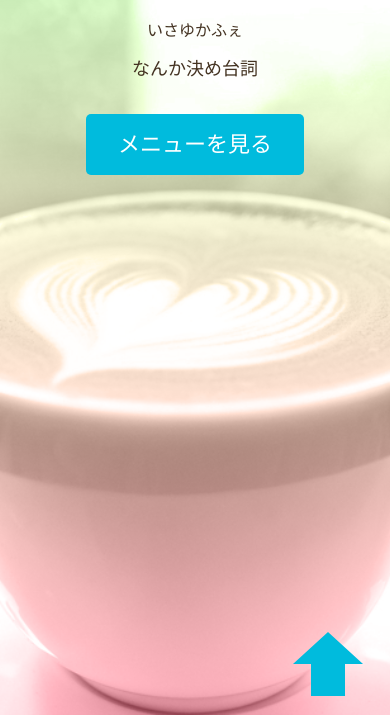
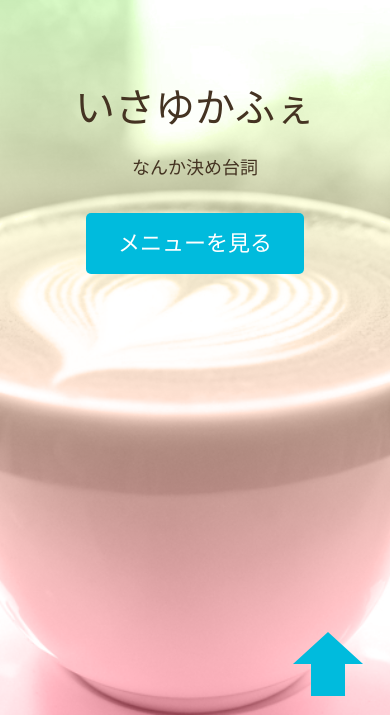
Before and after one commit to egnuyuki/public, a plain HTML site: page index.html in a window 390 px wide. Shown: the part 129-844 px from the top of the page. Drawn offline with Linux system fonts and the light colour scheme; some packages are replaced by stand-ins of ours; a web font is replaced by a local one.

Commit message:
no message

```diff
--- a/index.html
+++ b/index.html
@@ -10,6 +10,7 @@
   <meta property="og:tytle" content="isaYucafe Home">
   <meta property="og:discription" content="ちょっとそこで勉強してこうぜ">
   <meta property="og:image" content="https://example.com/imges/ogp.jpg">
+  <meta name="viewpoint" content="width=device-width, initial-scale=1.0">
 
   <!---CSS--->
 
--- a/style.css
+++ b/style.css
@@ -44,6 +44,7 @@ img {
 .main-nav a {
   color: #432;
 }
+
 .main-nav a:hover {
   color: #0bd;
 }
@@ -52,6 +53,7 @@ img {
   display: flex;
   justify-content: space-between;
 }
+
 .wrapper {
   max-width: 1100px;
   margin: 0 auto;
@@ -343,10 +345,10 @@ footer p {
 
 /*~~~~~~~~~~~~~~~~~~~~~~~~~~~~~~~~~~~~~~~~~~~~~~~~~~~~~~~~~~~~~~~~~~~~~~~~~~~ モバイル版~~~~~~~~~~~~~~~~~~~~~~~~~~~~~~~~~~~~~~~~~~~~~~~~~~~~~~~~~~~~~~~~~~~~~~~ */
 @media (max-width: 600px) {
-  .page-title {
-    font-size: 1rem;
-  }
-
+.page-title {
+    font-size: 2.5rem;
+}
+   /* HEADER */
   .main-nav {
     font-size: 1rem;
     margin-top: 10px;
@@ -354,16 +356,16 @@ footer p {
   .main-nav li {
     margin: 0 20px;
   }
-
+  /* HOME */
   .home-content {
-    margin-top: 20px;
+    margin-top: 20%;
   }
 
   .page-header {
     flex-direction: column;
     align-items: center;
   }
-
+  /* NEWWS */
   .news-contents {
     flex-direction: column;
   }
@@ -377,7 +379,7 @@ footer p {
   aside {
     margin-top: 60px;
   }
-  .posr-info {
+  .post-info {
     margin-bottom: 30px;
   }
   .post-date {
@@ -400,7 +402,7 @@ footer p {
   .post-cat {
     margin-left: 80px;
   }
-
+  /* MENU */
   .menu-content {
     margin-top: 20%;
   }
@@ -411,7 +413,7 @@ footer p {
   .big-box img {
     height: 100%;
   }
-
+  /* フォーム */
   #contact .page-title {
     margin-top: 40px;
   }
```
